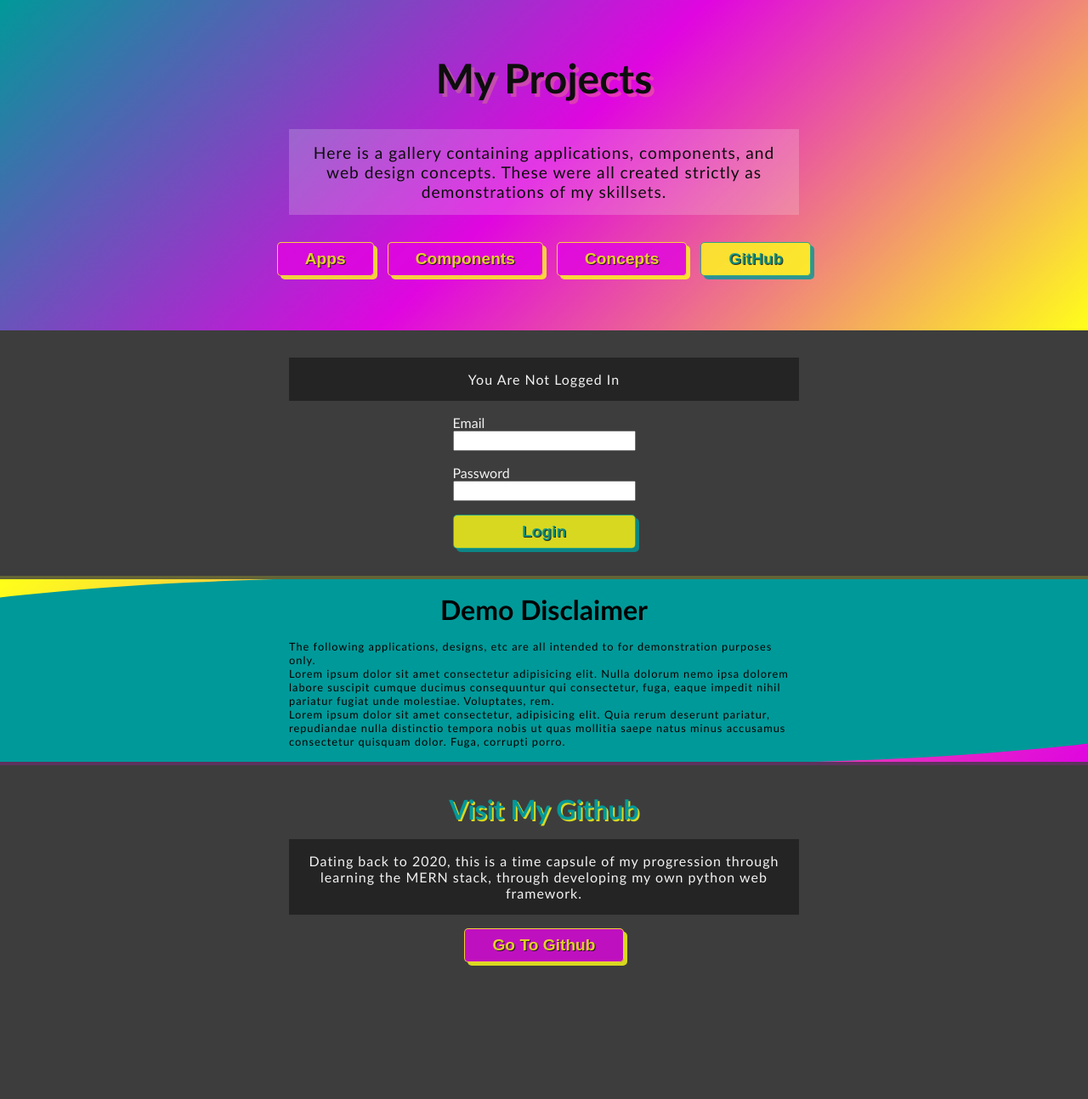
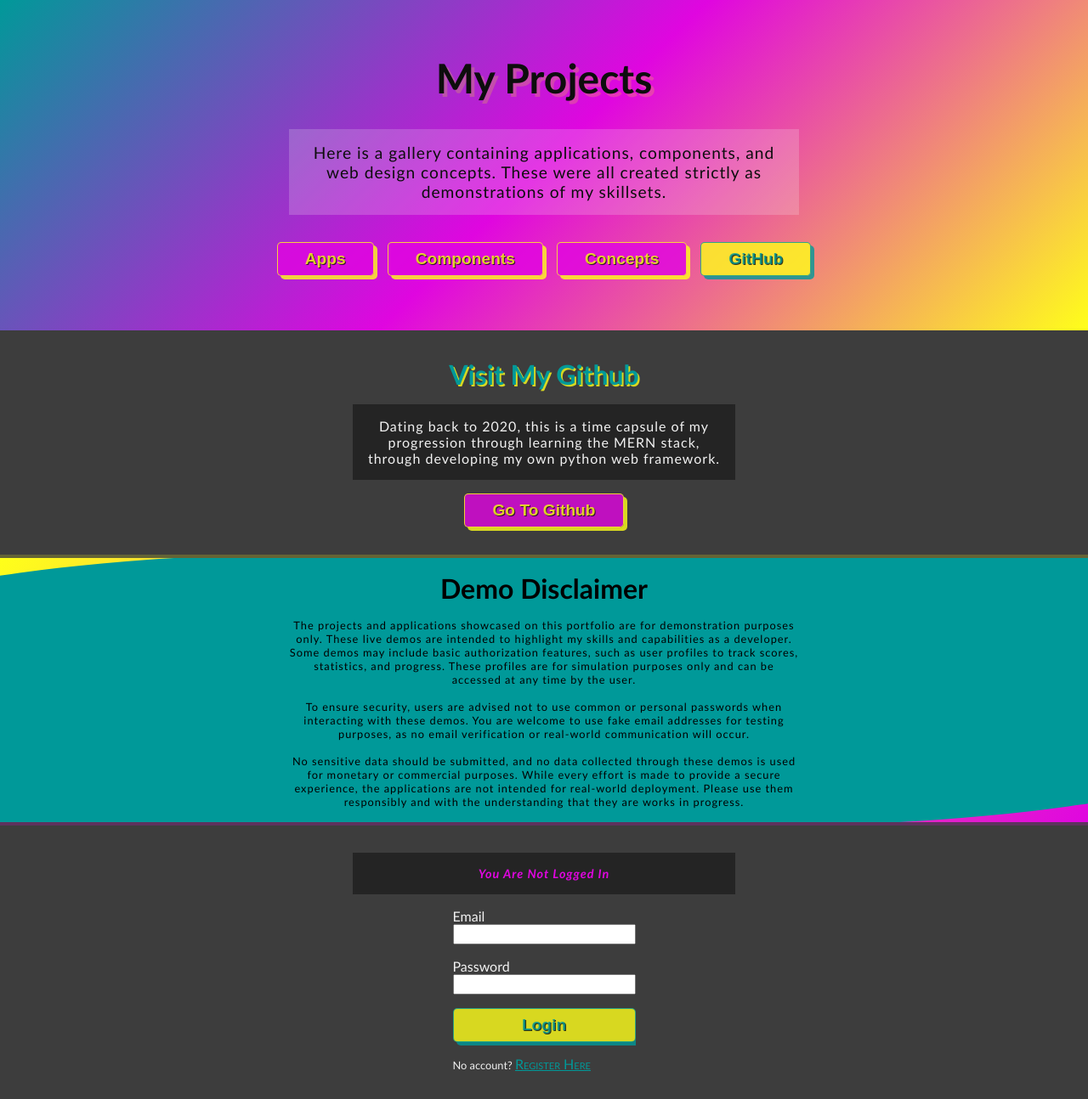
Before and after one commit to jake-the-cake/whoami, a Flask app: page /projects in a window 1280 px wide. Shown: the part 81-1375 px from the top of the page at 85% size. Before the commit the page ends 1218 px from the top, so only its background shows below. Run offline with Flask 3, Linux system fonts and the light colour scheme.

Commit message:
change form

```diff
--- /dev/null
+++ b/app/static/change-form.js
@@ -0,0 +1,15 @@
+login = document.querySelector('#login-form')
+register = document.querySelector('#registration-form')
+
+login_link = register.querySelector('span')
+register_link = login.querySelector('span')
+
+const swapShrink = () => {
+    Array(register, login).forEach(cls => {
+        cls.classList.toggle('shrinkY')
+    })
+}
+
+register.classList.add('shrinkY')
+login_link.addEventListener('click', swapShrink)
+register_link.addEventListener('click', swapShrink)
--- a/app/static/styles.css
+++ b/app/static/styles.css
@@ -75,13 +75,66 @@ a button {
     text-decoration: none;
 }
 
+label, input {
+    font-size: 1rem;
+}
+
+#change-form {
+    height: 100%;
+}
+
+.shrinkY {
+    height: 0px !important;
+}
+
+#change-form form {
+    height: 100%;
+    transition: .2s height;
+    overflow: hidden;
+}
+
+.link-teal,
+.link-magenta,
+.link-yellow {
+    --color: var(--light);
+    text-decoration: underline;
+    font-variant: small-caps;
+    color: var(--color);
+    transition: .2s color;
+    cursor: pointer;
+}
+
+.link-teal {
+    --color: var(--teal);
+}
+
+.link-teal:hover {
+    --color: var(--teal-dim);
+}
+
+.link-magenta {
+    --color: var(--magenta);
+}
+
+.link-magenta:hover {
+    --color: var(--magenta-dim);
+}
+
+.link-yellow {
+    --color: var(--yellow);
+}
+
+.link-yellow:hover {
+    --color: var(--yellow-dim);
+}
+
 .max-width {
     width: 75%;
     max-width: 600px;
 }
 
 .small {
-    font-size: .8em;
+    font-size: .8rem;
 }
 
 .hero {
@@ -178,8 +231,9 @@ a button {
     color: var(--light);
     display: flex;
     justify-content: center;
-    margin-block: 2rem;
+    margin: 2rem auto;
 }
+
 
 .space h3 {
     margin: 0;
@@ -205,6 +259,10 @@ a button {
     z-index: 3;
     position: relative;
     font-size: 1rem;
+}
+
+.section-content * {
+    text-align: center;
 }
 
 .row-10 {
@@ -282,6 +340,14 @@ a button {
     --hovercolor: var(--magenta);
 }
 
+.status {
+    font-style: italic;
+    font-weight: 700;
+    color: var(--magenta);
+    font-size: .9rem;
+    margin: 0 auto 1rem;
+}
+
 @media screen and (max-width: 500px) {
     .flip {
         flex-direction: column;
--- a/app/templates/projects.html
+++ b/app/templates/projects.html
@@ -15,9 +15,26 @@
         <button class="btn-yellow"">GitHub</button>
     </div>
 </div>
-<div class="space row-10 column">
-    <p class="status">You Are Not Logged In</p>
-    <form method="POST" class="row-10 column" target="/login">
+{% include 'github.html' %}
+<div class='section-teal'>
+    <div class="section-content row-10 column acenter max-width">
+        <h3>Demo Disclaimer</h3>
+        <p class="small">
+            The projects and applications showcased on this portfolio are for demonstration purposes only. These live demos are intended to highlight my skills and capabilities as a developer. Some demos may include basic authorization features, such as user profiles to track scores, statistics, and progress. These profiles are for simulation purposes only and can be accessed at any time by the user.
+        </p>
+        <p class="small">
+            To ensure security, users are advised not to use common or personal passwords when interacting with these demos. You are welcome to use fake email addresses for testing purposes, as no email verification or real-world communication will occur.
+        </p>
+        <p class="small">
+            No sensitive data should be submitted, and no data collected through these demos is used for monetary or commercial purposes. While every effort is made to provide a secure experience, the applications are not intended for real-world deployment. Please use them responsibly and with the understanding that they are works in progress.
+        </p>
+    </div>
+</div>
+<div id="change-form" class="space column acenter max-width">
+    <p class="status">
+        You Are Not Logged In
+    </p>
+    <form method="POST" id='login-form' class="row-10 column">
         {{ login.hidden_tag() }}
         <div class="column">
             {{ login.email.label }} {{ login.email }}
@@ -26,17 +43,23 @@
             {{ login.password.label }} {{ login.password }}
         </div>
         {{ login.submit(class='btn-yellow') }}
+        <div class="small">No account? <span href="#" class="link-teal">Register Here</span></div>
     </form>
+    <form method="POST" id='registration-form' class="row-10 column">
+        {{ register.hidden_tag() }}
+        <div class="column">
+            {{ register.email.label }} {{ register.email }}
+        </div>
+        <div class="column">
+            {{ register.password.label }} {{ register.password }}
+        </div>
+        <div class="column">
+            {{ register.confirm_password.label }} {{ register.confirm_password }}
+        </div>
+        {{ register.submit(class='btn-magenta') }}
+        <div class="small">Have an account? <span href="#" class="link-teal">Login Here</span></div>
+    </form>
+    <script src="{{ url_for('static', filename='change-form.js') }}"></script>
 </div>
-<div class='section-teal'>
-    <div class="section-content row-10 column acenter max-width">
-        <h3>Demo Disclaimer</h3>
-        <p class="small">
-            The following applications, designs, etc are all intended to for demonstration purposes only.<br />
-            Lorem ipsum dolor sit amet consectetur adipisicing elit. Nulla dolorum nemo ipsa dolorem labore suscipit cumque ducimus consequuntur qui consectetur, fuga, eaque impedit nihil pariatur fugiat unde molestiae. Voluptates, rem.<br />
-            Lorem ipsum dolor sit amet consectetur, adipisicing elit. Quia rerum deserunt pariatur, repudiandae nulla distinctio tempora nobis ut quas mollitia saepe natus minus accusamus consectetur quisquam dolor. Fuga, corrupti porro.
-        </p>
-    </div>
-</div>
-{% include 'github.html' %}
+
 {% endblock %}
```
